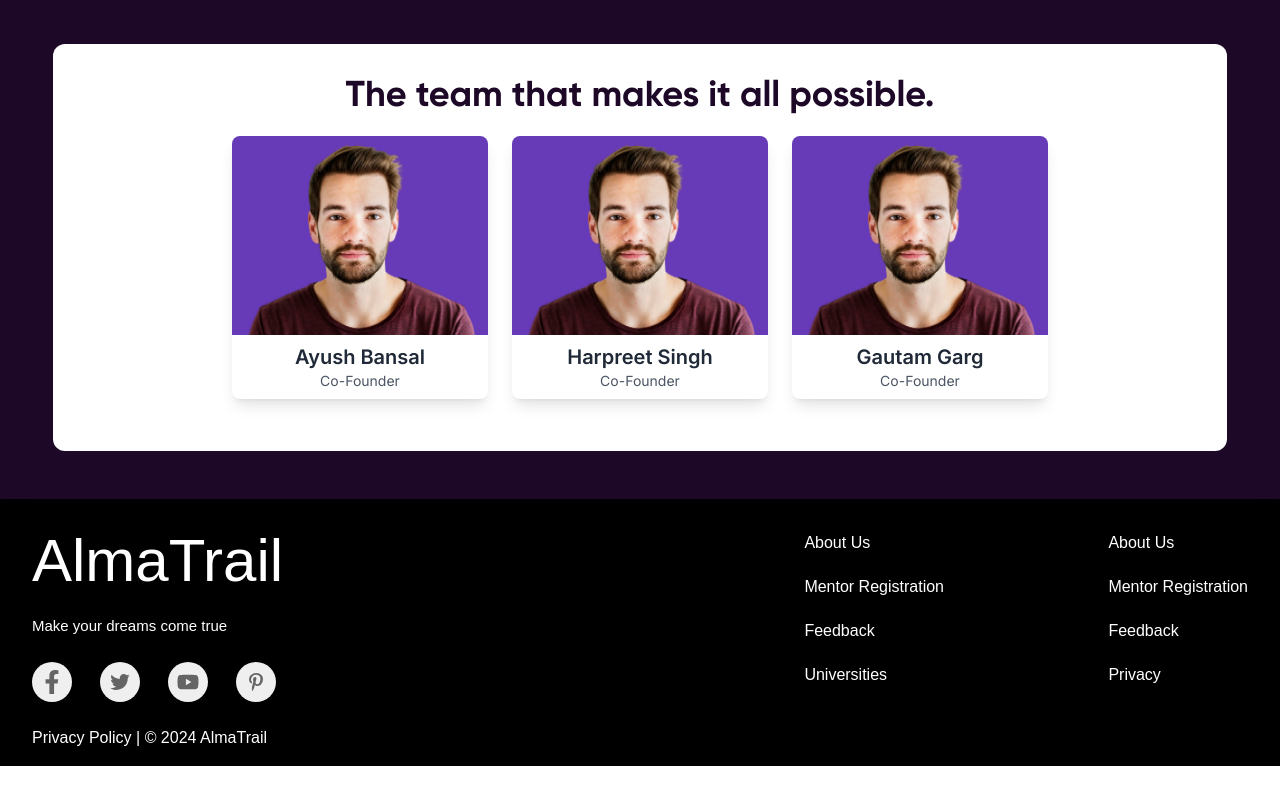
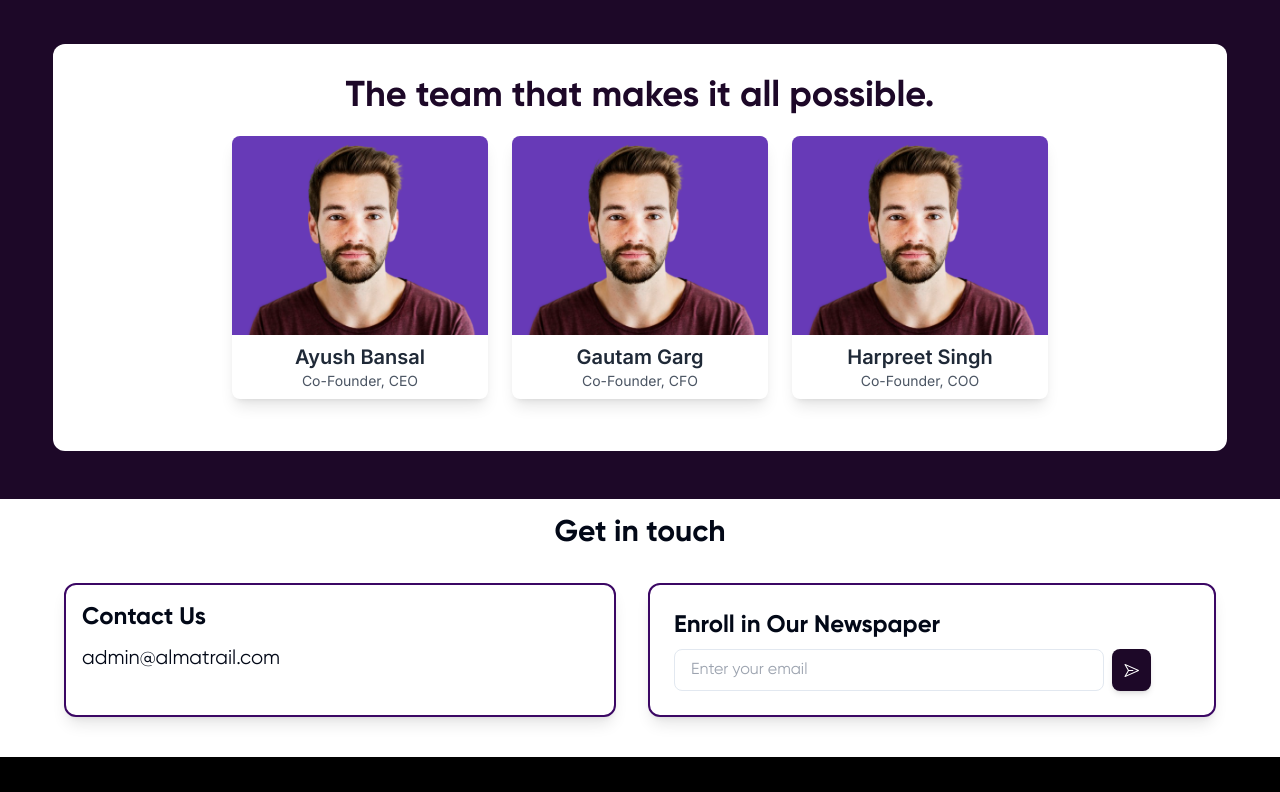
Before and after one commit to AlmaTrail/AlmaTrail-Frontend, a Next.js app: page /aboutUs in a window 1280 px wide. Shown: the part 1520-2312 px from the top of the page. Before the commit the page ends 2286 px from the top, so only its background shows below. Built offline with nearby package versions, Linux system fonts and the light colour scheme.

Commit message:
about us complete

```diff
--- a/src/app/aboutUs/page.tsx
+++ b/src/app/aboutUs/page.tsx
@@ -8,21 +8,22 @@ import {
   CardHeader,
   CardTitle,
 } from "@/components/ui/card";
+import GetInTouch from "@/components/writeUs";
 
 const teamMembers = [
   {
     name: "Ayush Bansal",
-    position: "Co-Founder",
+    position: "Co-Founder, CEO",
+    imageUrl: "/images/man.png",
+  },
+  {
+    name: "Gautam Garg",
+    position: "Co-Founder, CFO",
     imageUrl: "/images/man.png",
   },
   {
     name: "Harpreet Singh",
-    position: "Co-Founder",
-    imageUrl: "/images/man.png",
-  },
-  {
-    name: "Gautam Garg",
-    position: "Co-Founder",
+    position: "Co-Founder, COO",
     imageUrl: "/images/man.png",
   }
 ];
@@ -106,7 +107,7 @@ const AboutUs = () => {
           </div>
         </div>
       </section>
-      {/* <GetInTouch /> */}
+      <GetInTouch />
       <FooterSection />
     </main>
   );
--- a/src/components/writeUs.tsx
+++ b/src/components/writeUs.tsx
@@ -1,35 +1,32 @@
 import React from "react";
+import { Button } from "./ui/button";
+import { PaperPlaneIcon } from "@radix-ui/react-icons";
 
-const GetInTouch: React.FC = () => {
+const GetInTouch = () => {
   return (
-    <section className="py-8 bg-gray-100">
+    <section className="py-4">
       <div className="container mx-auto px-8 lg:px-16 mb-6">
-        <h2 className="text-3xl font-bold text-center mb-8">Get in touch</h2>
-        <div className="flex flex-wrap lg:flex-nowrap gap-12">
-          <div className="flex-1 bg-white p-6 shadow-lg rounded-lg border-2 border-[#3b0764]">
-            <h3 className="text-2xl font-semibold mb-4">Contact Information</h3>
-            <ul className="space-y-2 text-gray-700">
-              <li><i className="fas fa-phone-alt"></i> +91-79-40077398</li>
-              <li><i className="fas fa-envelope"></i> admin@almatrail.com</li>
+        <p className="text-3xl font-gilroy-bold text-center mb-8">Get in touch</p>
+        <div className="flex flex-wrap lg:flex-nowrap gap-8">
+          <div className="flex-1 bg-white p-4 shadow-lg rounded-xl border-2 border-[#3b0764]">
+            <p className="text-2xl font-gilroy-bold mb-3">Contact Us</p>
+            <ul className="space-y-1">
+              <li className="font-gilroy-regular text-xl"><i className="fas fa-envelope"></i> admin@almatrail.com</li>
             </ul>
-            <img src="/images/contact-us.png" alt="Contact Us" className="mt-6 w-1/3 mx-auto" />
           </div>
-          <div className="flex-1 bg-white p-6 shadow-lg rounded-lg border-2 border-[#3b0764]">
-            <form>
-              <div className="grid grid-cols-1 md:grid-cols-2 gap-6 mb-4">
-                <div>
-                  <input type="text" id="subject" className="w-full px-4 py-2 border rounded-lg" placeholder="Subject" />
-                </div>
-              </div>
-              <div className="mb-4">
-                <textarea id="comments" className="w-full px-4 py-2 border rounded-lg" rows="8" placeholder="Write Message Here"></textarea>
-              </div>
-              <div className="text-center">
-                <button type="submit" className="w-full bg-[#1d0828] rounded-md py-2 text-white font-semibold shadow-sm transition duration-200 hover:bg-white hover:text-[#3b0764] border-2 border-transparent hover:border-[#3b0764]">
-                  Send Message
-                </button>
-              </div>
-            </form>
+          <div className="flex-1 bg-white p-6 shadow-lg rounded-xl border-2 border-[#3b0764]">
+            <p className="text-2xl font-gilroy-bold">Enroll in Our Newspaper</p>
+            <div className="flex mt-2">
+              <input type="text" id="subject" className="w-10/12 px-4 py-2 border rounded-lg font-gilroy-regular" placeholder="Enter your email" />
+              <button
+                className="bg-[#1d0828] shadow-md text-white px-3 ml-2 rounded-lg"
+                onClick={() => {
+
+                }}
+              >
+                <PaperPlaneIcon />
+              </button>
+            </div>
           </div>
         </div>
       </div>
```
